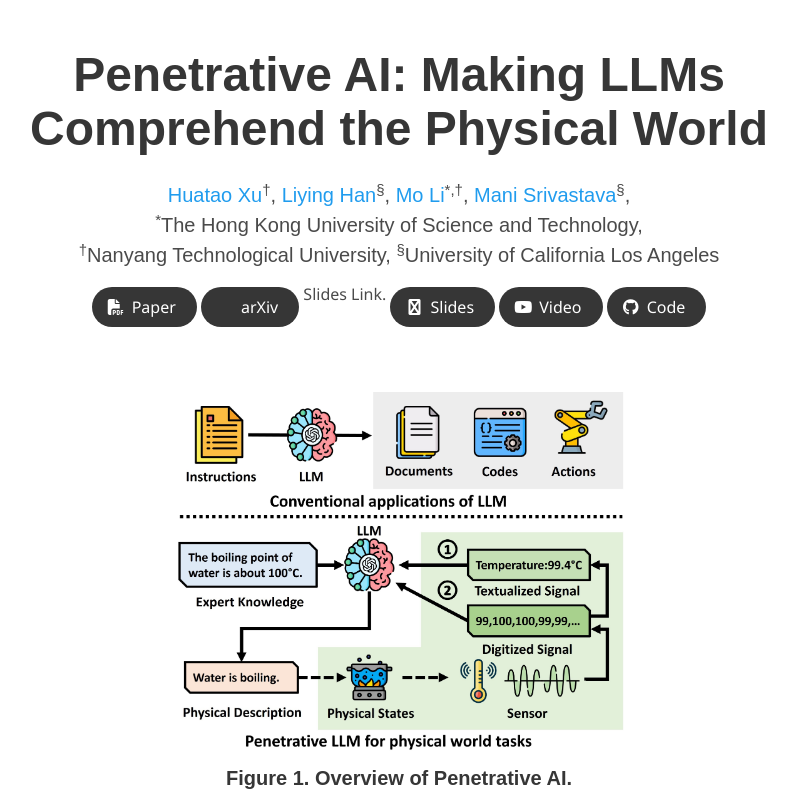
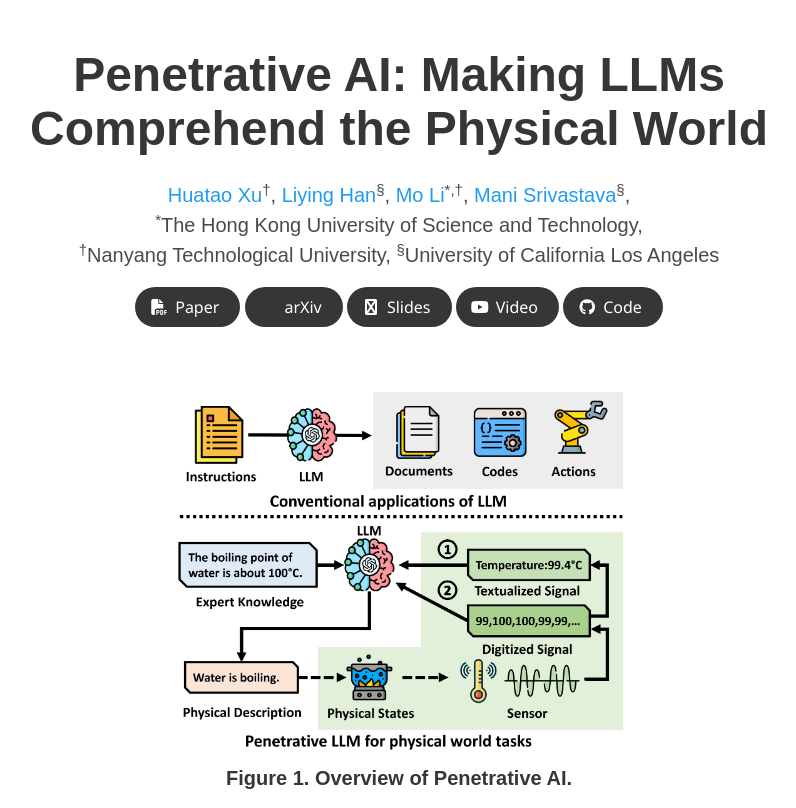
Before and after one commit to HKUSTWANDS/penetrative-ai, a plain HTML site: page index.html in a window 1280 px wide. Shown: the top 808 px of the page, without its empty margins (241-1037 px from the left). Drawn offline with nearby package versions, Linux system fonts and the light colour scheme; some packages are replaced by stand-ins of ours; a script that the page names is missing; some icons are missing; a web font is replaced by a local one.

Commit message:
update content

```diff
--- a/index.html
+++ b/index.html
@@ -91,7 +91,7 @@
                   <span>arXiv</span>
                 </a>
               </span>
-               Slides Link.
+<!--               Slides Link.-->
               <span class="link-block">
                 <a href=""
                    class="external-link button is-normal is-rounded is-dark">
```
